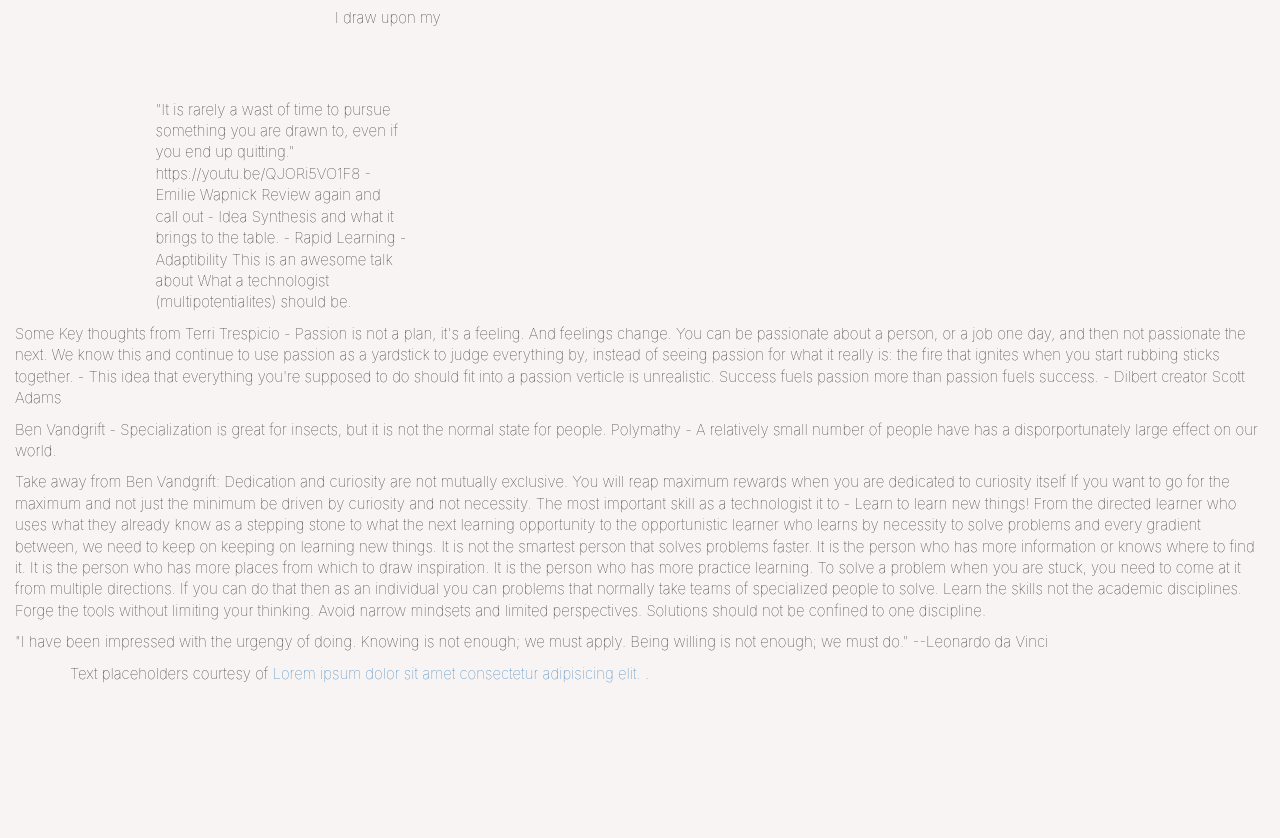
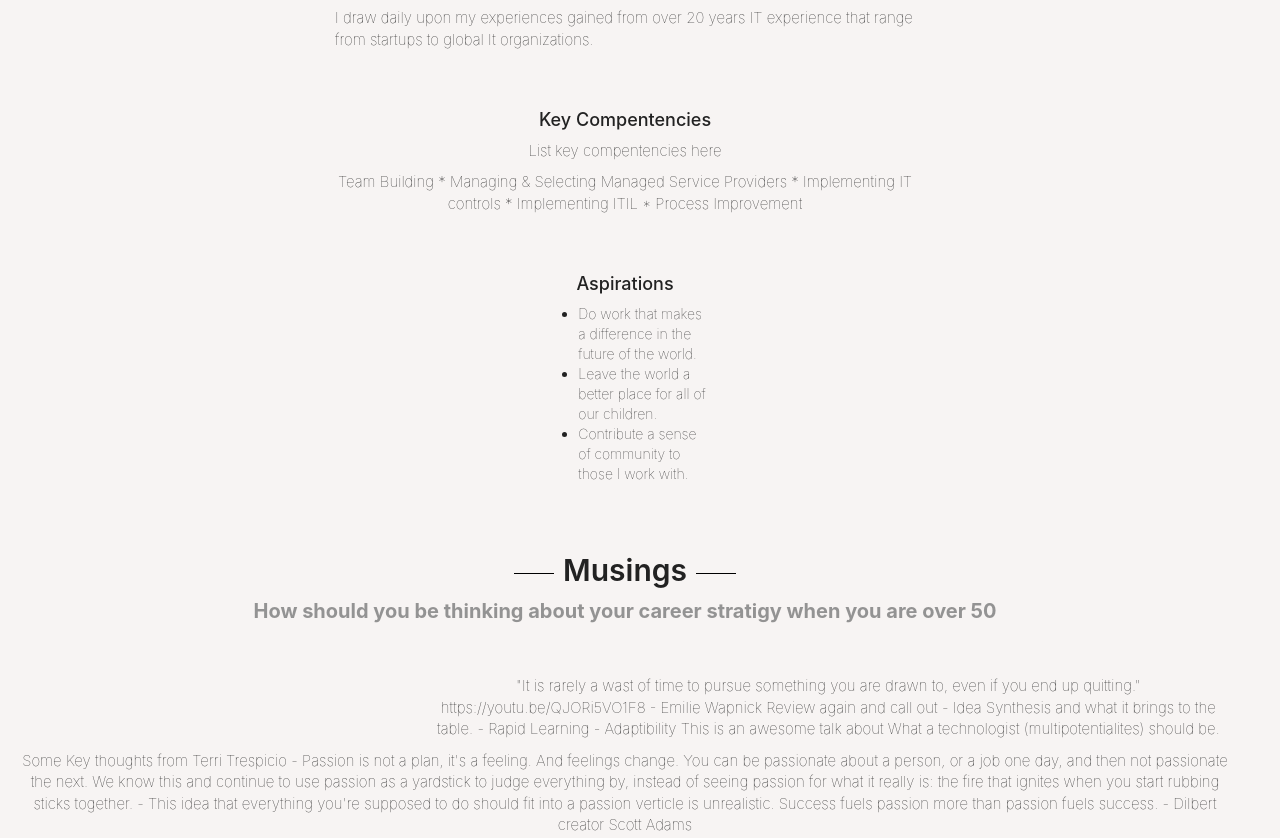
Before and after one commit to chip-edw/chip-edwards-website, a website: page index.html in a window 1280 px wide. Shown: the part 989-1827 px from the top of the page. Before the commit the page ends 1683 px from the top, so only its background shows below. Drawn offline with Linux system fonts and the light colour scheme.

Commit message:
updated index.html

```diff
--- a/index.html
+++ b/index.html
@@ -57,7 +57,7 @@
                 <div class="text-center">
                     <h2> CHIP EDWARDS </h2>
 
-                    <p class="greyText subHead">IT Manager - Technologist - Aspiring  Innovator</p>
+                    <p class="greyText subHead">IT Manager - Technologist - Aspiring Innovator</p>
 
                     <br><br>
 
@@ -80,7 +80,8 @@
                     </blockquote>
                 </div>
 
-                <div class="col-lg-2 col-lg-offset-2 col-md-offset-2 col-md-offset-2 col-sm-2 col-sm-offset-2 col-xs-2 col-xs-offset-2 text-center">
+                <div
+                    class="col-lg-2 col-lg-offset-2 col-md-offset-2 col-md-offset-2 col-sm-2 col-sm-offset-2 col-xs-2 col-xs-offset-2 text-center">
                     <img src="bootstrap/img/chip.jpg" class="img-circle img-responsive center-block">
                 </div>
 
@@ -111,7 +112,7 @@
                         </p>
 
                         <p> On a normal day, I work with Managed Service Providers for Application and Infrastructure
-                            support; both onshore as  well as offshore, to coordinate support for
+                            support; both onshore as well as offshore, to coordinate support for
                             incidents, escalate issues, and coordinate code deployments.
                             Part of my role is to also implement and manage IT controls and approve elevated access
                             requests. Since my team also
@@ -119,24 +120,57 @@
                             and oversee the Service Requests for access and often need to assist in ensuring the proper
                             approvals are acquired, as also occasionally providing the access.
                             <br>
-                            Team building is critical to everything I do as I rely on a geographically diverse team from several different
-                            countries to ensure that application and infrastructure support are operating at peak efficiency.
+                            Team building is critical to everything I do as I rely on a geographically diverse team from
+                            several different
+                            countries to ensure that application and infrastructure support are operating at peak
+                            efficiency.
                         </p>
 
-                        <p> I draw upon my
+                        <p> I draw daily upon my experiences gained from over 20 years IT experience that range from
+                            startups to global It organizations.
 
                         </p>
                     </div>
                 </div>
             </div>
 
-            <div class="row col-lg-12 col-md-12 col-sm-12 col-xs-12">
-                <br><br><br>
+            <div class="row col-lg-12 col-md-12 col-sm-12 col-xs-12 text-center color:#222">
+                <br><br>
+                <h4 id="key-compentencies"> Key Compentencies </h4>
+                <div class="row">
+                    <div class="col-md-6 col-md-offset-3">
+                        <P> List key compentencies here </P>
+                        <p> Team Building * Managing & Selecting Managed Service Providers * Implementing
+                            IT controls * Implementing ITIL * Process Improvement</p>
+                    </div>
+                </div>
+                <br><br>
             </div>
 
-            <div class="row col-lg-12 col-md-12 col-sm-12 col-xs-12">
-                <div class="col-lg-4 col-md-4 col-sm-4 col-xs-4 ">
+            <div class="row col-lg-12 col-md-12 col-sm-12 col-xs-12 text-center color:#222">
+                <h4 id="aspirations" class="text-center color:#222"> Aspirations </h4>
+
+                <div Class="row col-lg-2 col-lg-offset-5 col-md-2 col-md-offset-5 col-sm-2 col-sm-offset-5
+                            col-xs-2 col-xs-offset-5 text-left color:#222">
+
+                    <ul style="list-style-type:disc">
+                        <li>Do work that makes a difference in the future of the world.</li>
+                        <li>Leave the world a better place for all of our children.</li>
+                        <li>Contribute a sense of community to those I work with.</li>
+                    </ul>
+                </div>
+            </div>
+
+
+            <div class="row col-lg-12 col-md-12 col-sm-12 col-xs-12 text-center">
+                <br><br>
+                <h2 id="musings"> Musings </h2>
+                <p class="greyText subHead"> How should you be thinking about your career stratigy when you are over 50</p>
+                <br><br>
+
+
                     <div class="col-lg-offset-4 col-md-offset-4 col-sm-offset-4 col-xs-offset-4 ">
+
 
                         <p> "It is rarely a wast of time to pursue something you are drawn to, even if you end up
                             quitting."
@@ -151,7 +185,8 @@
                         </p>
                     </div>
             </div>
-            </div>
+
+            <div class="row col-lg-12 col-md-12 col-sm-12 col-xs-12 text-center color:#222">
 
                 <p>Some Key thoughts from Terri Trespicio
                     - Passion is not a plan, it's a feeling. And feelings change. You can be passionate about a
@@ -209,6 +244,7 @@
                     Being willing is not enough; we must do."
                     --Leonardo da Vinci
                 </p>
+            </div>
 
 
 
```
Lines whose indentation alone changed are shown as unchanged.
